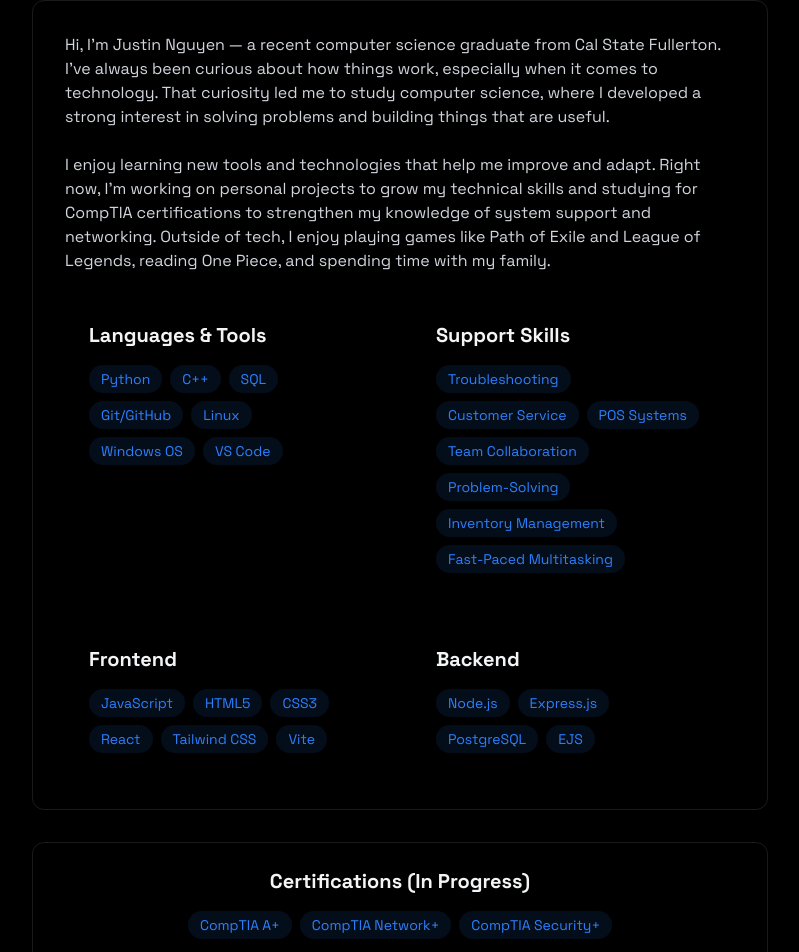
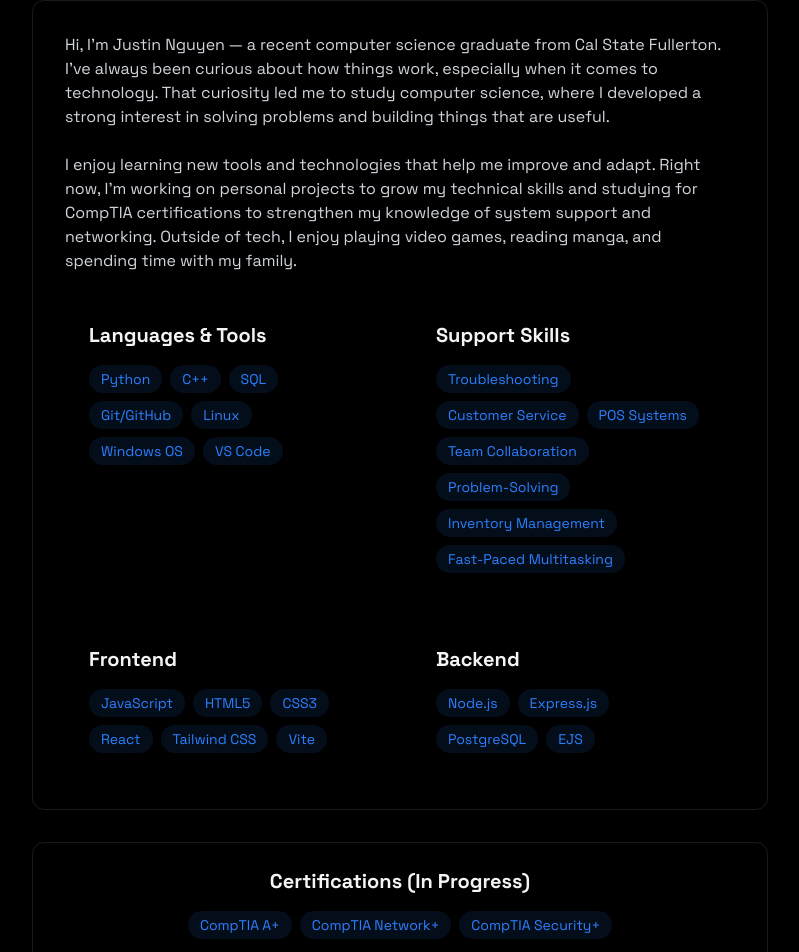
Before and after one commit to justindnguyen/justindnguyen-portfolio, a React (Vite) app: page / in a window 1280 px wide. Shown: the part 948-1900 px from the top of the page, without its empty margins (240-1039 px from the left). Built offline with nearby package versions, Linux system fonts and the light colour scheme; no server answers.

Commit message:
Small update to about

```diff
--- a/src/components/sections/About.jsx
+++ b/src/components/sections/About.jsx
@@ -29,7 +29,7 @@ export const About = () => {
                             Hi, I’m Justin Nguyen — a recent computer science graduate from Cal State Fullerton. I’ve always been curious about how things work, especially when it comes to technology. That curiosity led me to study computer science, where I developed a strong interest in solving problems and building things that are useful.
                         </p>
                         <p className="text-gray-300 mb-6">
-                            I enjoy learning new tools and technologies that help me improve and adapt. Right now, I’m working on personal projects to grow my technical skills and studying for CompTIA certifications to strengthen my knowledge of system support and networking. Outside of tech, I enjoy playing games like Path of Exile and League of Legends, reading One Piece, and spending time with my family.
+                            I enjoy learning new tools and technologies that help me improve and adapt. Right now, I’m working on personal projects to grow my technical skills and studying for CompTIA certifications to strengthen my knowledge of system support and networking. Outside of tech, I enjoy playing video games, reading manga, and spending time with my family.
                         </p>
 
                         <div className="grid grid-cols-1 md:grid-cols-2 gap-6">
```
